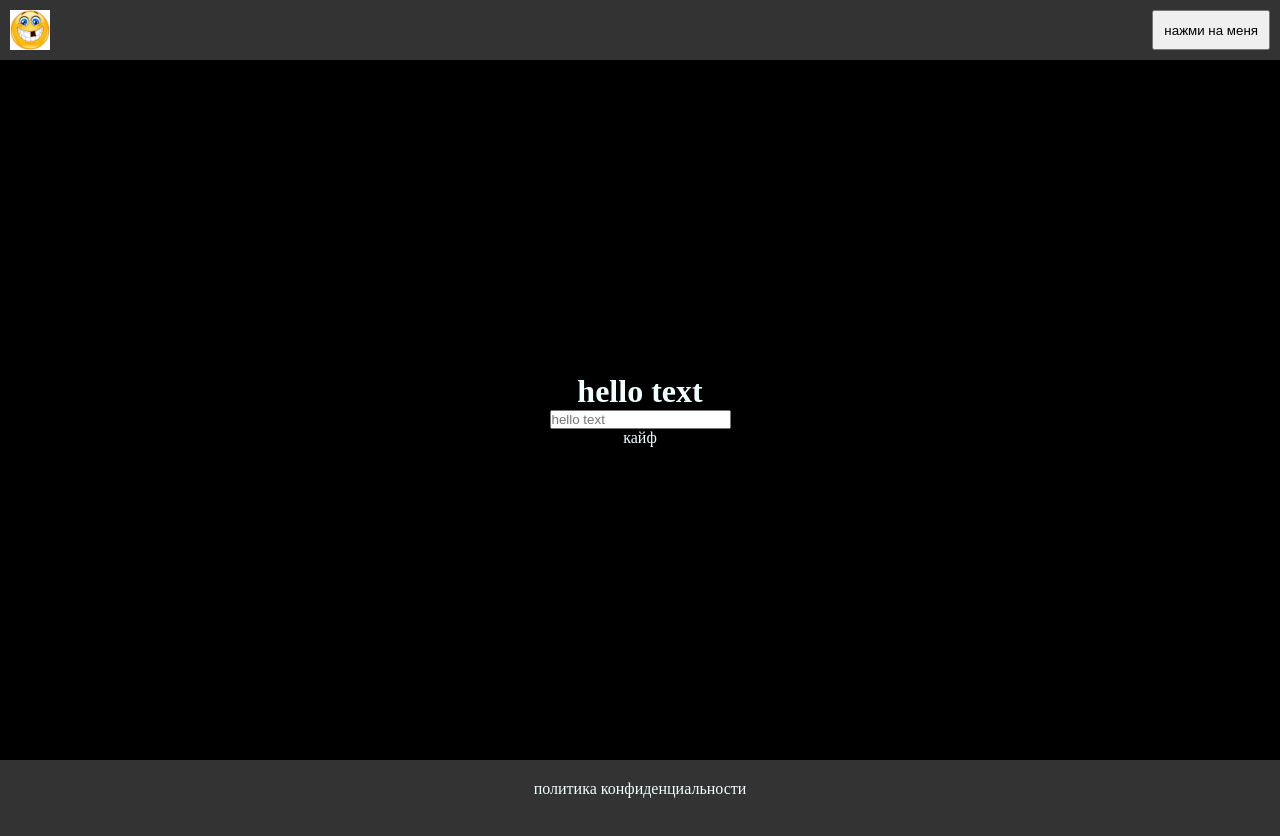
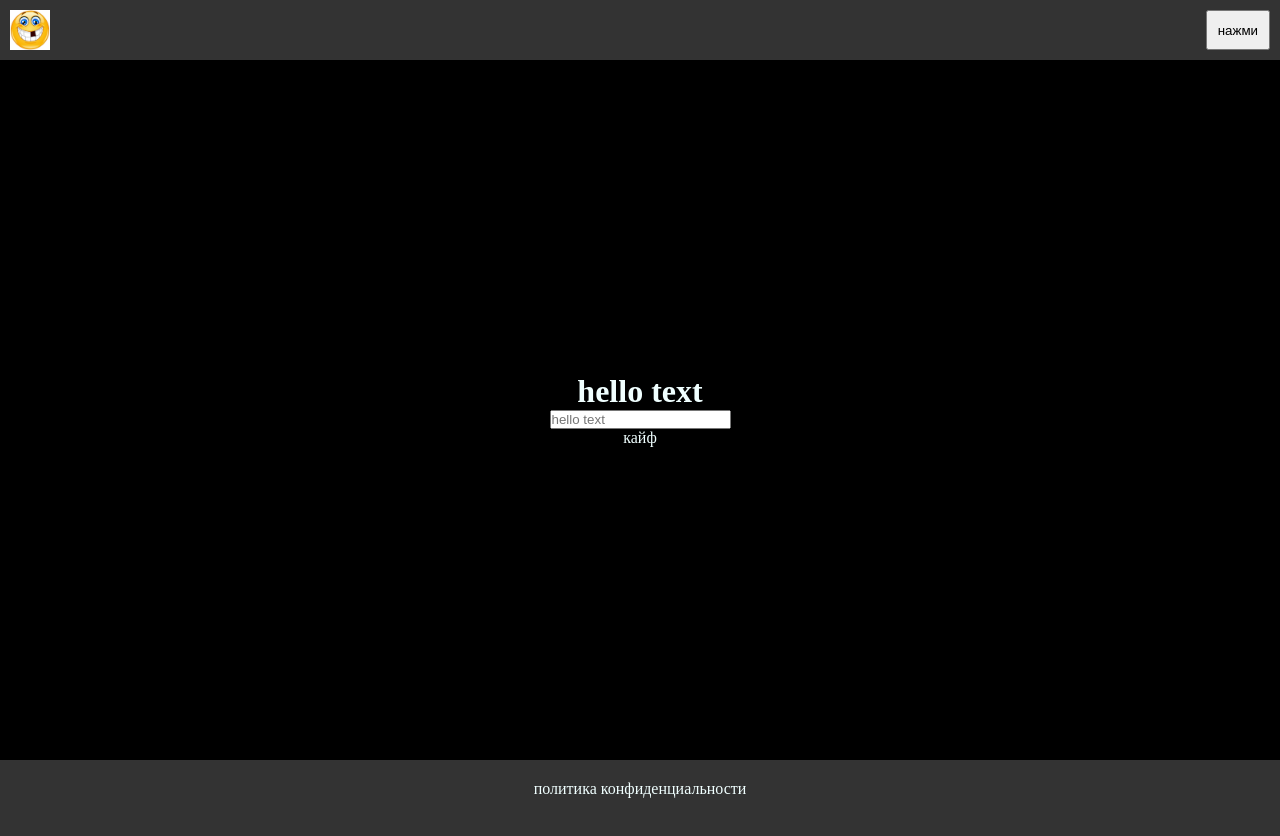
Before and after one commit to emarishkin/REACT-JS-ACTIVE-P, a React (Create React App) app: page / in a window 1280 px wide. Shown: the top 836 px of the page. Built offline with nearby package versions, Linux system fonts and the light colour scheme.

Commit message:
button-useState

```diff
--- /dev/null
+++ b/src/components/Button.jsx
@@ -0,0 +1,7 @@
+
+
+export function Button({children,onClick}){
+    return(
+        <button onClick={onClick}>{children}</button>
+    )
+}
--- a/src/components/header.jsx
+++ b/src/components/header.jsx
@@ -1,10 +1,19 @@
+import { Button } from "./Button"
+import { useState } from "react"
+
+export function Header(){
+    const [content,setContent] = useState('нажми')
 
 
-export function Header(){
+    function handleClick(type){
+        console.log('click',type)
+        setContent(type)
+
+    }
     return(
         <div className="header">
         <img src="./img/смаилик.jpg" alt="" />
-        <button type="button">нажми на меня</button>
+        <Button onClick={()=>handleClick('не нажимай')}>{content} </Button>
         </div>
     )
 }
```
